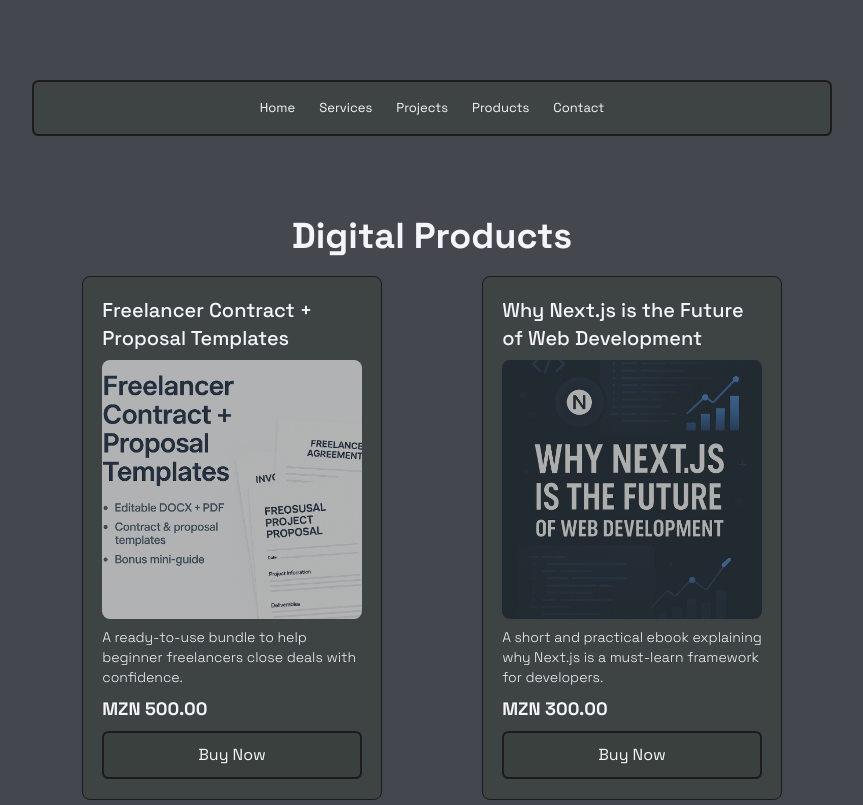
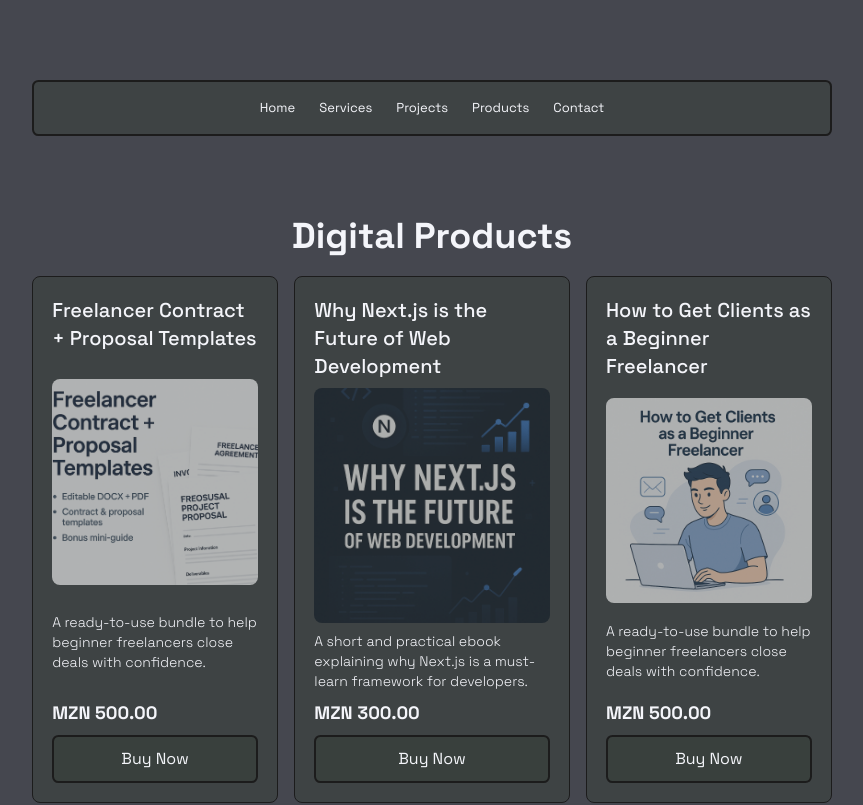
Before and after one commit to ArcidesFerrao/webstudio, a Next.js app: page /market in a window 1280 px wide. Shown: the top 805 px of the page, without its empty margins (208-1071 px from the left). Built offline with nearby package versions, Linux system fonts and the light colour scheme.

Commit message:
digital product no3

```diff
--- a/src/app/components/Market.tsx
+++ b/src/app/components/Market.tsx
@@ -5,7 +5,7 @@
   return (
     <section className="flex flex-col w-full items-center gap-5 py-20">
       <h2 className="text-4xl font-bold bg-clip-text ">Digital Products</h2>
-      <div className="flex w-full justify-around">
+      <div className="flex w-full gap-4">
         <div className="product-card flex flex-col gap-2">
           <div>
             <h3 className="text-xl font-medium">
@@ -52,6 +52,29 @@
             <button>Buy Now</button>
           </div>
         </div>
+        <div className="product-card flex flex-col gap-2">
+          <div>
+            <h3 className="text-xl font-medium">
+              How to Get Clients as a Beginner Freelancer
+            </h3>
+          </div>
+          <Image
+            src="/assets/Beginner-Freelancer-2.png"
+            alt="contracts template"
+            width={300}
+            height={300}
+          />
+          <div>
+            <p className="font-extralight text-sm">
+              A ready-to-use bundle to help beginner freelancers close deals
+              with confidence.
+            </p>
+          </div>
+          <div className="flex flex-col gap-2">
+            <h3 className="text-lg font-bold">MZN 500.00</h3>
+            <button>Buy Now</button>
+          </div>
+        </div>
       </div>
     </section>
   );
```
Also changed, not shown: public/assets/Beginner-Freelancer-2.png (added), public/assets/Beginner-Freelancer.png (added).
